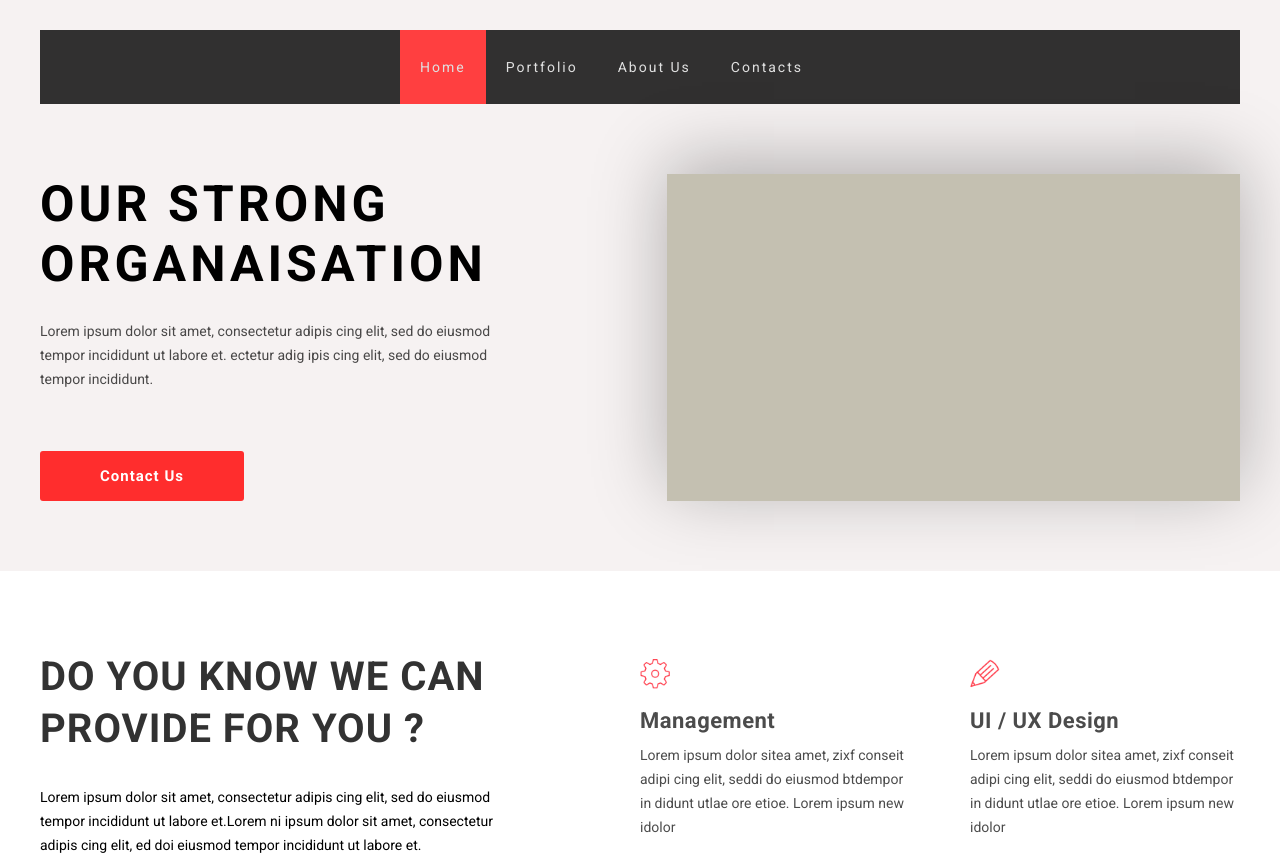
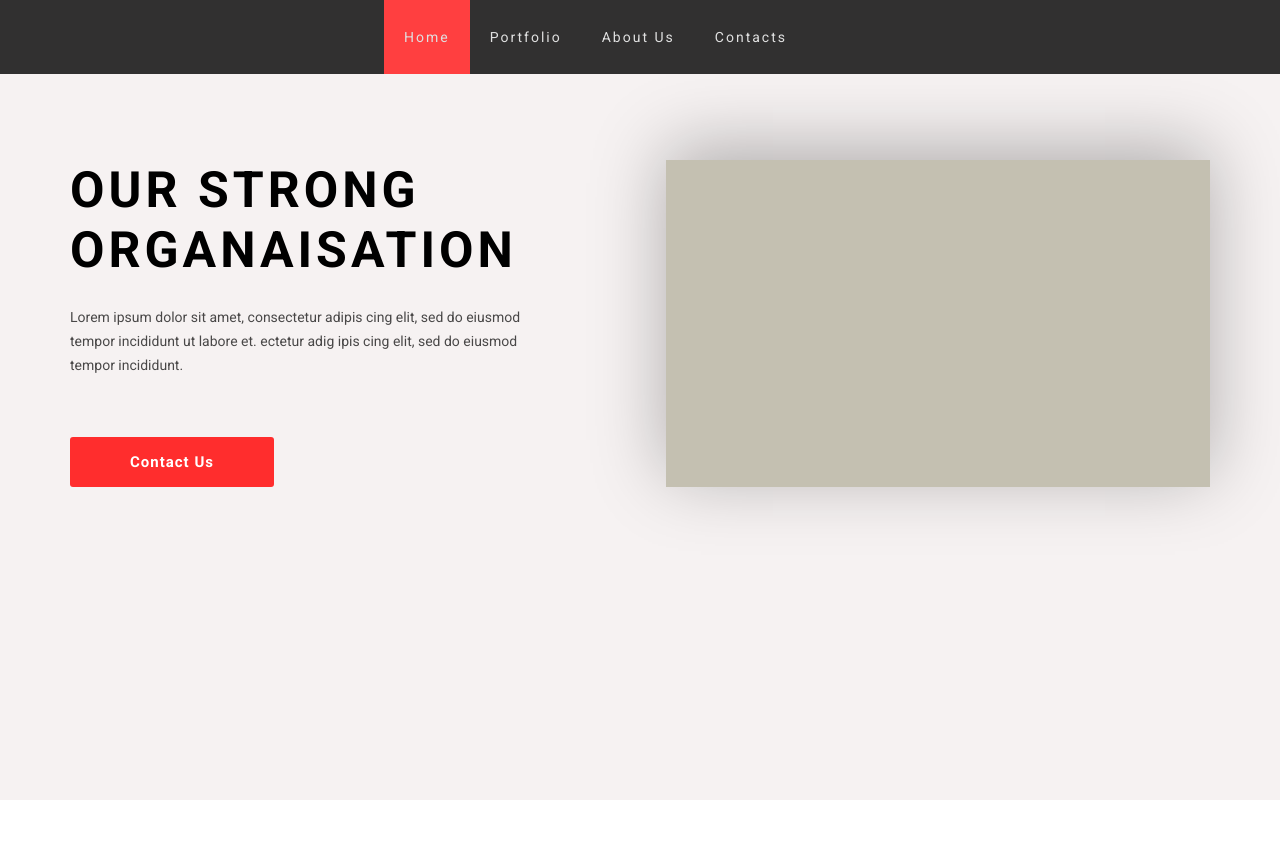
Before and after one commit to shamdzh/Landing-page, a plain HTML site: page index.html in a window 1280 px wide. Shown: the top 860 px of the page. Drawn offline with nearby package versions, Linux system fonts and the light colour scheme.

Commit message:
fix bugs

```diff
--- a/css/style.scss
+++ b/css/style.scss
@@ -1,7 +1,7 @@
 @import "nullstyle.scss";
 
 
-$d-width: 1200px;
+$d-width: 1140px;
 
 
 
@@ -23,6 +23,10 @@ $d-width: 1200px;
 // Шапка
 
 .header {
+	position: absolute;
+	top: 0;
+	left: 0;
+	width: 100%;
 	background: #313030;
 	margin-bottom: 70px;
 
@@ -69,10 +73,10 @@ $d-width: 1200px;
 
 .main {
 	width: 100%;
-	height: auto;
+	height: 100vh;
 	background-color: #f6f2f2;
 
-	padding:30px 0 70px 0;
+	padding: 160px 0 70px 0;
 
 
 
@@ -192,6 +196,12 @@ $d-width: 1200px;
 	&__btn {
 		color: #ff2d2d;
 		border: 1px solid #ff2d2d;
+		transition: ease 0.2s;
+
+		&:hover {
+			color: #fff;
+			background: #ff2d2d;
+		}
 	}
 
 	@media (max-width: 1200px) {
```
Also changed, not shown: css/nullstyle.css (added), css/style.css, 2 other files.
